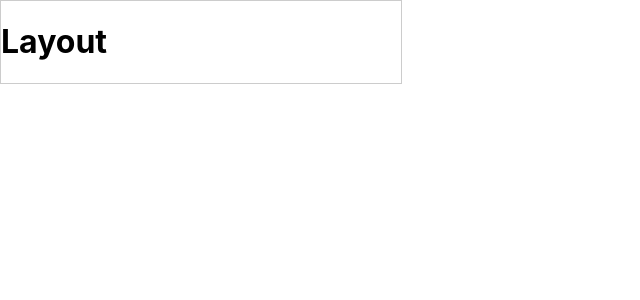
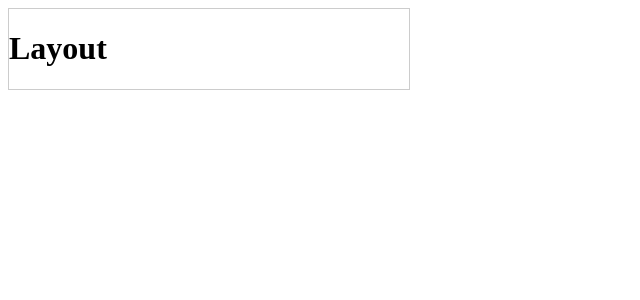
Before and after one commit to beastovsk/Quiz, a React app: page / in a window 1280 px wide. Shown: the top 300 px of the page, without its empty margins (0-640 px from the left). Built offline with nearby package versions, Linux system fonts and the light colour scheme.

Commit message:
added css modules

```diff
--- a/src/App.js
+++ b/src/App.js
@@ -8,8 +8,6 @@ class App extends Component {
 
         return (
             <Layout>
-
-
                 <div style={{width: 400, border: '1px solid #ccc'}}>
                     <h1>Layout</h1>
                 </div>
--- a/src/hoc/Layout/Layout.js
+++ b/src/hoc/Layout/Layout.js
@@ -1,12 +1,11 @@
 import React, {Component} from "react";
+import classes from './Layout.module.css'
+
 
 class Layout extends Component {
     render() {
         return (
-            <div>
-
-
-
+            <div className={classes.Layout}>
                 <main>
                     {this.props.children}
                 </main>
--- a/src/index.js
+++ b/src/index.js
@@ -1,6 +1,6 @@
 import React from 'react';
 import ReactDOM from 'react-dom';
-import './index.css';
+// import './index.css';
 import App from './App';
 import reportWebVitals from './reportWebVitals';
 
```
Also changed, not shown: src/hoc/Layout/Layout.module.css (renamed from src/hoc/Layout.css).
